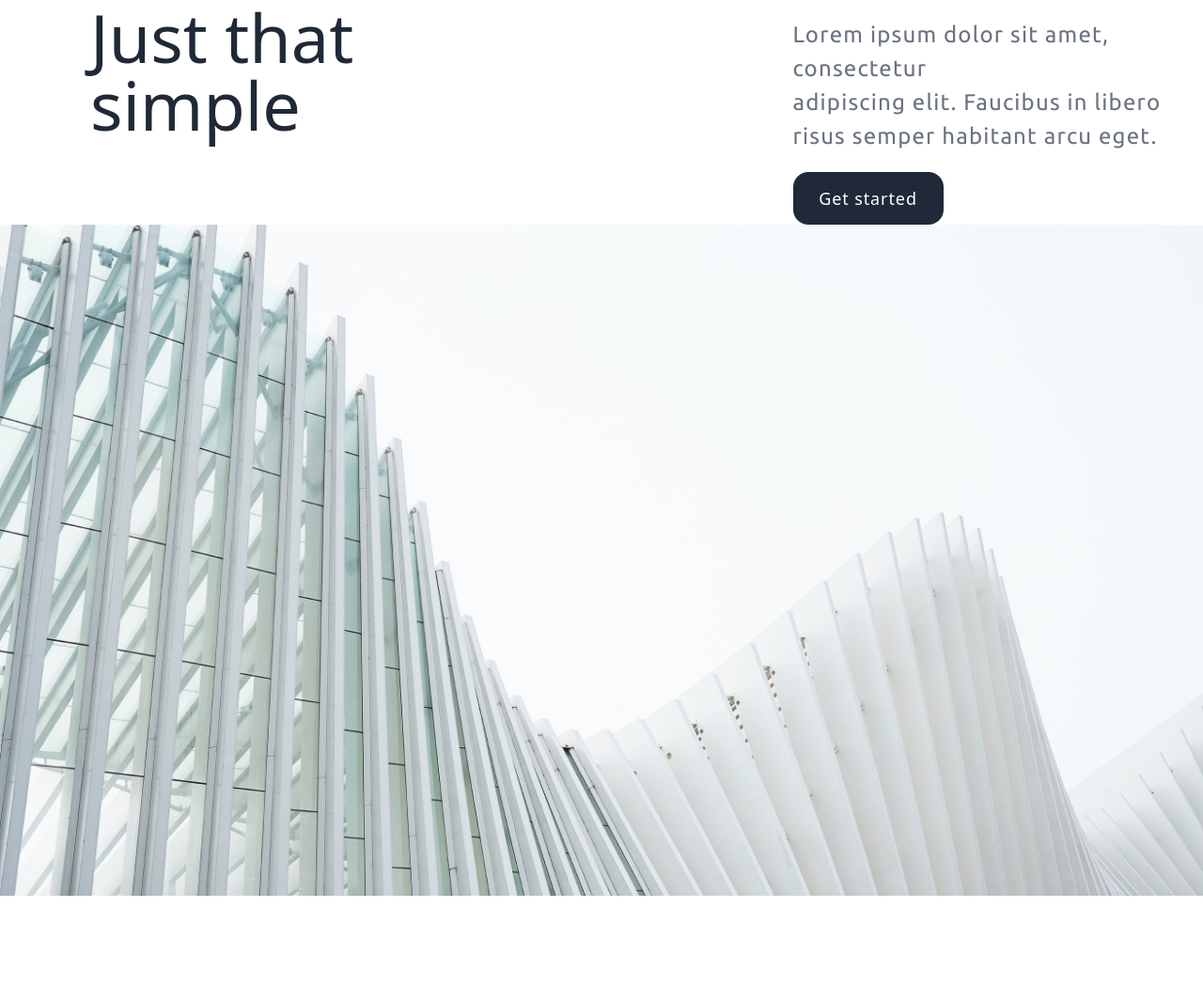
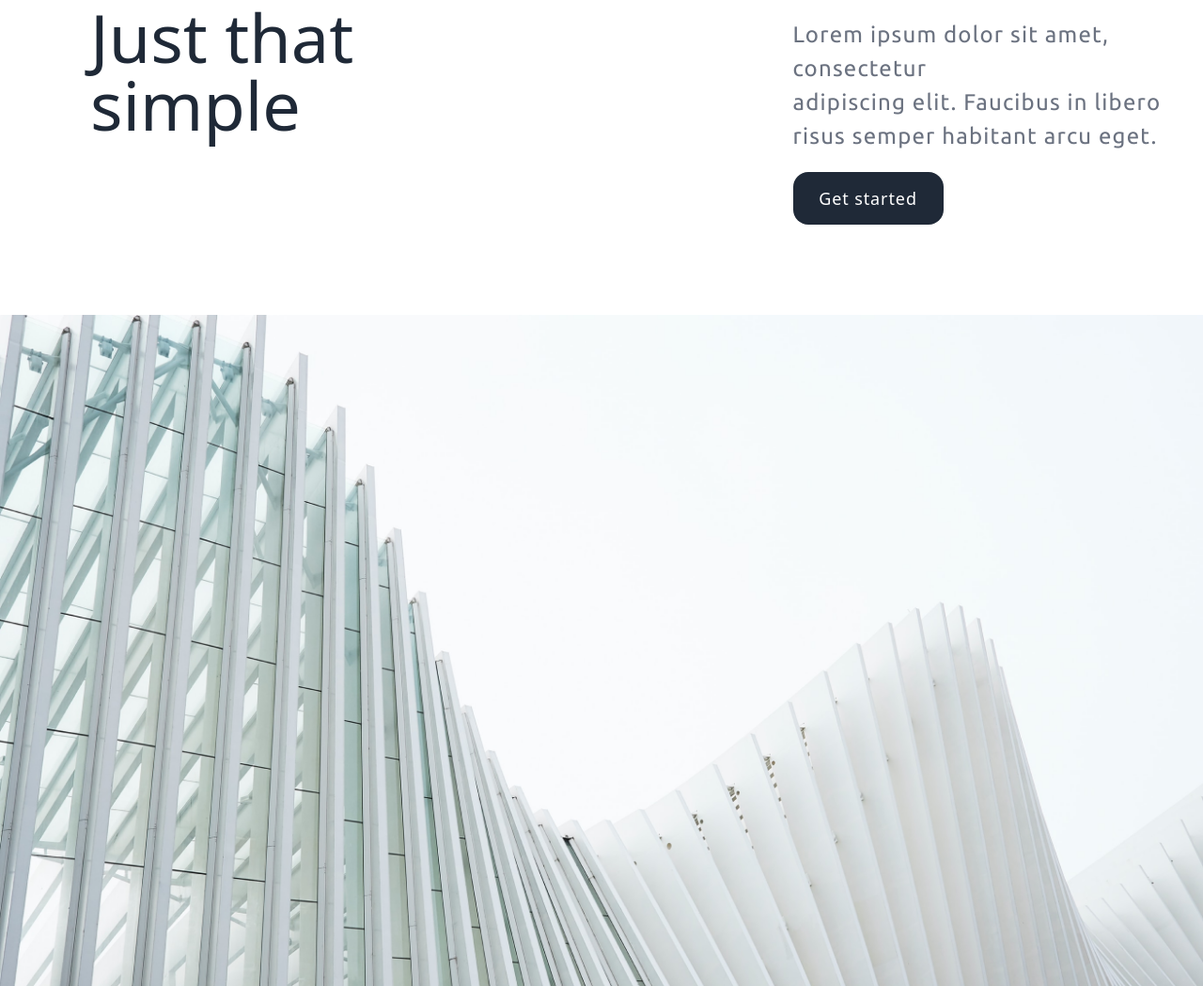
Before and after one commit to hung0310/LandingPage_GooUp1, a plain HTML site: page index.html in a window 1280 px wide. Shown: the part 2470-3519 px from the top of the page at 94% size. Drawn offline with nearby package versions, Linux system fonts and the light colour scheme.

Commit message:
Update index.html

```diff
--- a/index.html
+++ b/index.html
@@ -123,7 +123,7 @@
                 </div>
             </div>
         </div>
-        <div class="flex justify-center items-center">
+        <div class="flex justify-center items-center mt-24">
             <img src="img/section3/img1.png" alt="">
         </div>
     </section>
```
